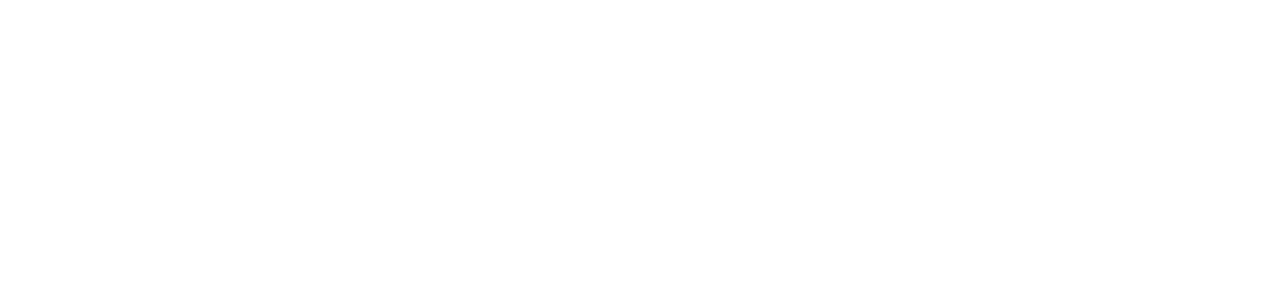
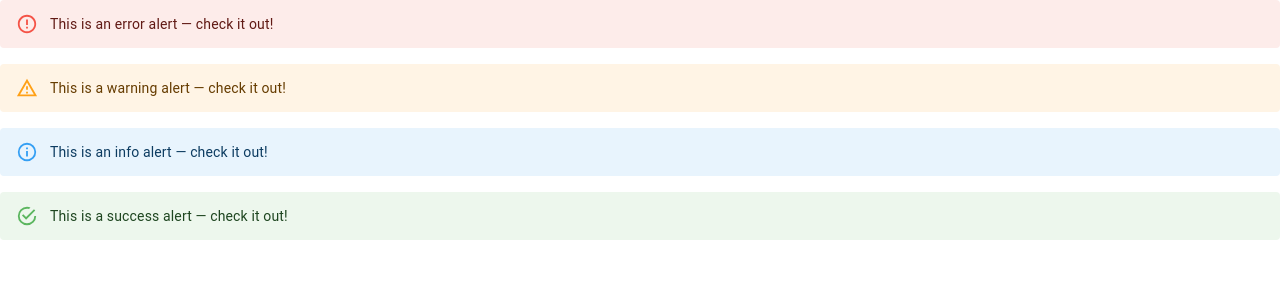
Before and after one commit to su199992/cms-project, a React (Create React App) app: page /Alert in a window 1280 px wide. Before the commit this address had no page. Shown: the top 300 px of the page. Built offline with nearby package versions, Linux system fonts and the light colour scheme.

Commit message:
alert 추가

```diff
--- a/src/App.js
+++ b/src/App.js
@@ -4,6 +4,7 @@
 import HomePage from './pages/homePage';
 import ChangePassword from './pages/changePassword'
 import SignUp from './pages/signUp'
+import Alert from './pages/alert'
 import './styles/reset.css';
 
 function App() {
@@ -14,6 +15,7 @@
         <Route path="/HomePage" Component={HomePage} />
         <Route path="/ChangePassword" Component={ChangePassword} />
         <Route path="/SignUp" Component={SignUp} />
+        <Route path="/Alert" Component={Alert} />
       </Routes>
     </Router>
   );
--- /dev/null
+++ b/src/pages/alert.js
@@ -0,0 +1,25 @@
+import React from 'react';
+import { makeStyles } from '@material-ui/core/styles';
+import Alert from '@material-ui/lab/Alert';
+
+const useStyles = makeStyles((theme) => ({
+  root: {
+    width: '100%',
+    '& > * + *': {
+      marginTop: theme.spacing(2),
+    },
+  },
+}));
+
+export default function SimpleAlerts() {
+  const classes = useStyles();
+
+  return (
+    <div className={classes.root}>
+      <Alert severity="error">This is an error alert — check it out!</Alert>
+      <Alert severity="warning">This is a warning alert — check it out!</Alert>
+      <Alert severity="info">This is an info alert — check it out!</Alert>
+      <Alert severity="success">This is a success alert — check it out!</Alert>
+    </div>
+  );
+}
--- a/src/pages/signUp.js
+++ b/src/pages/signUp.js
@@ -2,13 +2,12 @@
 import { auth, db  } from '../components/auth/firebaseConfig';
 import { createUserWithEmailAndPassword } from "firebase/auth";
 import { collection, addDoc } from "firebase/firestore"; // Firestore 사용 시
-import { TextField, Button, Box, Dialog, DialogTitle, DialogContent, Snackbar } from '@mui/material';
+import { TextField, Button, Box, Dialog, DialogTitle, DialogContent } from '@mui/material';
 
 const SignUpModal = ({ open, onClose }) => {
   const [name, setName] = useState('');
   const [email, setEmail] = useState('');
   const [password, setPassword] = useState('');
-  const [snackbarOpen, setSnackbarOpen] = useState(false); // Snackbar의 상태 관리
 
   const handleSignUp = async (e) => {
     e.preventDefault();
@@ -24,19 +23,10 @@
         email: email,
       });
 
-      setSnackbarOpen(true); // 회원가입 성공 시 Snackbar를 열기
     } catch (error) {
-      console.error(error);
+
       alert(`회원가입 실패 : ${error.message}`);
     }
-  };
-
-  // Snackbar를 닫는 함수
-  const handleCloseSnackbar = (event, reason) => {
-    if (reason === 'clickaway') {
-      return;
-    }
-    setSnackbarOpen(false);
   };
 
   return (
@@ -94,12 +84,6 @@
         </Button>
         </Box>
         </DialogContent>
-        <Snackbar
-          open={snackbarOpen}
-          autoHideDuration={6000}
-          onClose={handleCloseSnackbar}
-          message="회원가입 완료"
-        />
     </Dialog>
   );
 };
```
